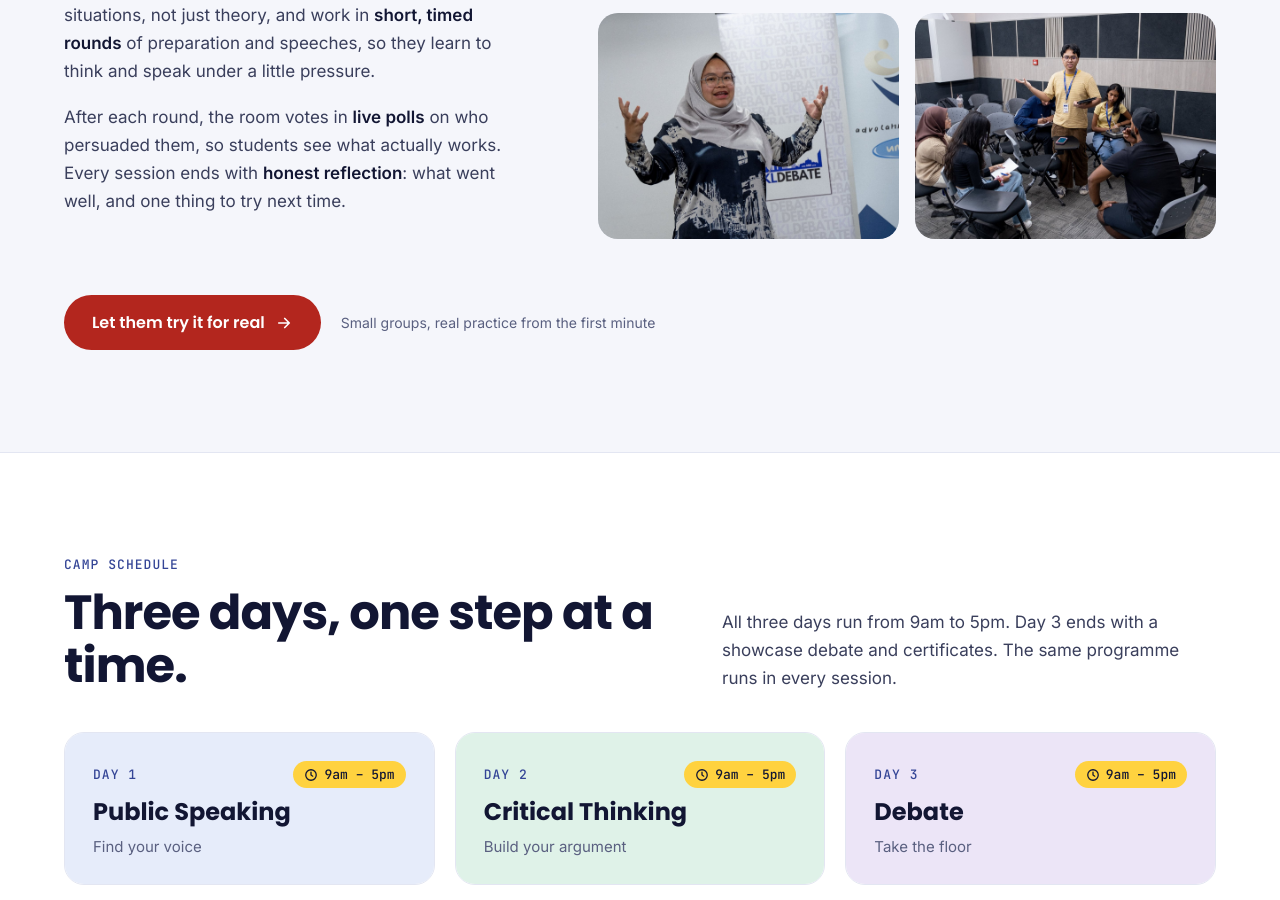
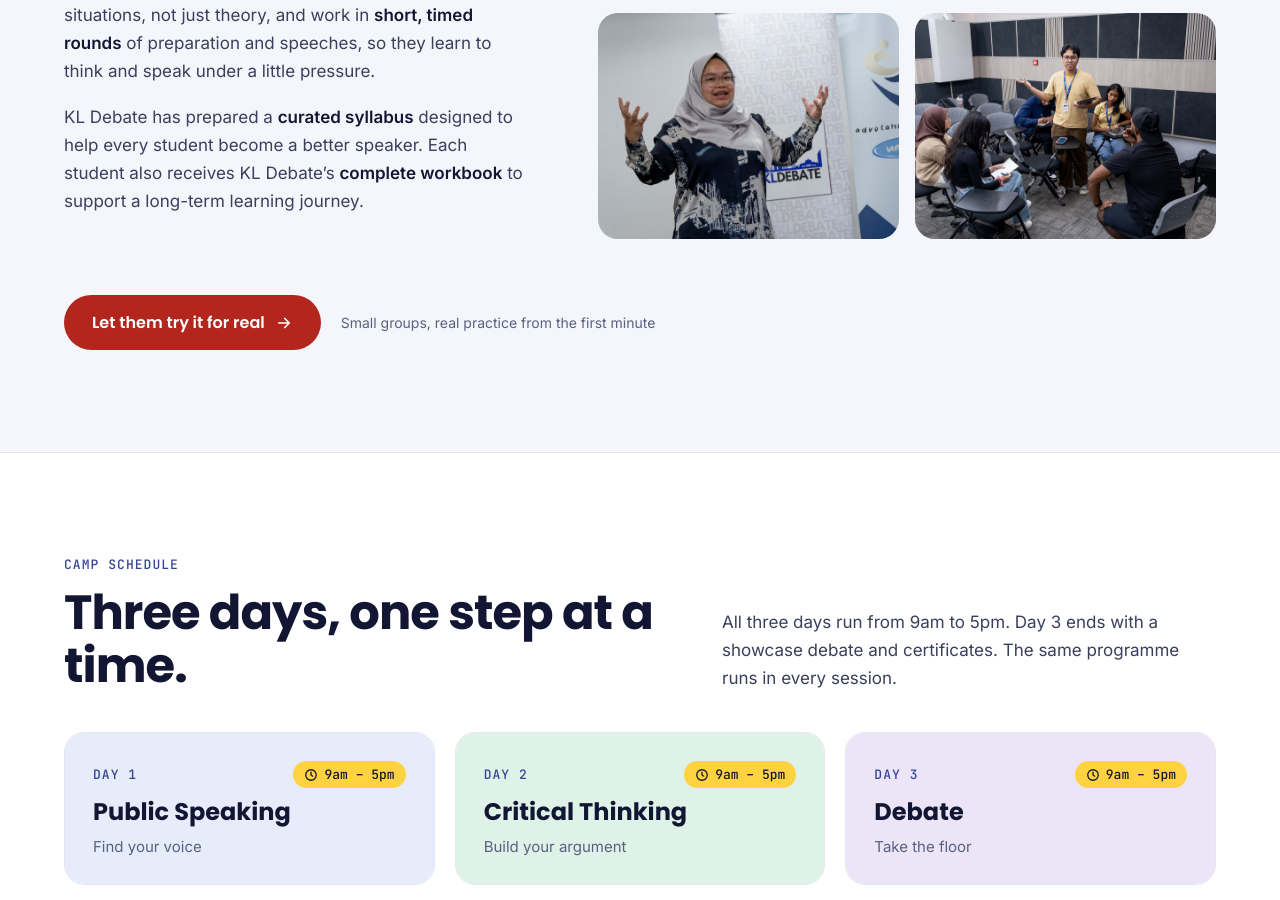
Before and after one commit to kualalumpurdebate/kldebate_bootcamp, a plain HTML site: page index.html in a window 1280 px wide. Shown: the part 2218-3118 px from the top of the page. Drawn offline with Linux system fonts and the light colour scheme.

Commit message:
How we teach: curated syllabus and workbook paragraph replaces live polls
Co-Authored-By: Claude Opus 5.5 <noreply@anthropic.com>
Claude-Session: https://claude.ai/code/session_0153ofCdybdjoRD3cheNAwGQ

```diff
--- a/index.html
+++ b/index.html
@@ -158,7 +158,7 @@ img{max-width:100%}
         <h2 style="margin: 0; font-family: Poppins, sans-serif; font-weight: 700; font-size: clamp(32px, 4vw, 48px); line-height: 1.1; letter-spacing: -0.02em">Hands-on from the first minute.</h2>
         <p style="margin: 0; font-size: 17px; line-height: 1.65; color: #3A3F5C">No long lectures. Every session is built around students standing up, speaking and trying again, in a friendly, non-competitive room.</p>
         <p style="margin: 0; font-size: 17px; line-height: 1.65; color: #3A3F5C">Students practise through <b style="color: #121633; font-weight: 600">simulations</b> of real speaking situations, not just theory, and work in <b style="color: #121633; font-weight: 600">short, timed rounds</b> of preparation and speeches, so they learn to think and speak under a little pressure.</p>
-        <p style="margin: 0; font-size: 17px; line-height: 1.65; color: #3A3F5C">After each round, the room votes in <b style="color: #121633; font-weight: 600">live polls</b> on who persuaded them, so students see what actually works. Every session ends with <b style="color: #121633; font-weight: 600">honest reflection</b>: what went well, and one thing to try next time.</p>
+        <p style="margin: 0; font-size: 17px; line-height: 1.65; color: #3A3F5C">KL Debate has prepared a <b style="color: #121633; font-weight: 600">curated syllabus</b> designed to help every student become a better speaker. Each student also receives KL Debate’s <b style="color: #121633; font-weight: 600">complete workbook</b> to support a long-term learning journey.</p>
       </div>
       <!-- How we teach: photo group -->
       <div style="flex: 1.3 1 460px; min-width: 0; display: grid; grid-template-columns: 1fr 1fr; gap: 16px">
```
